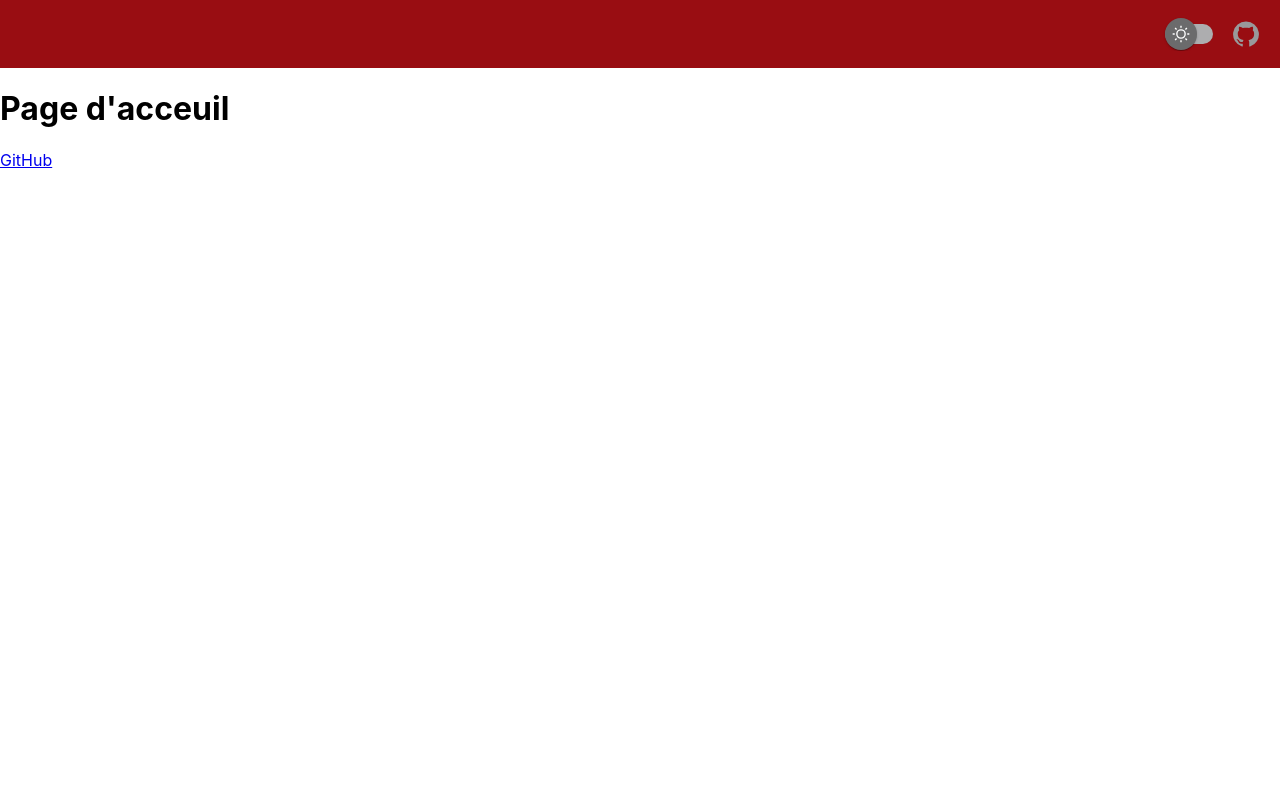
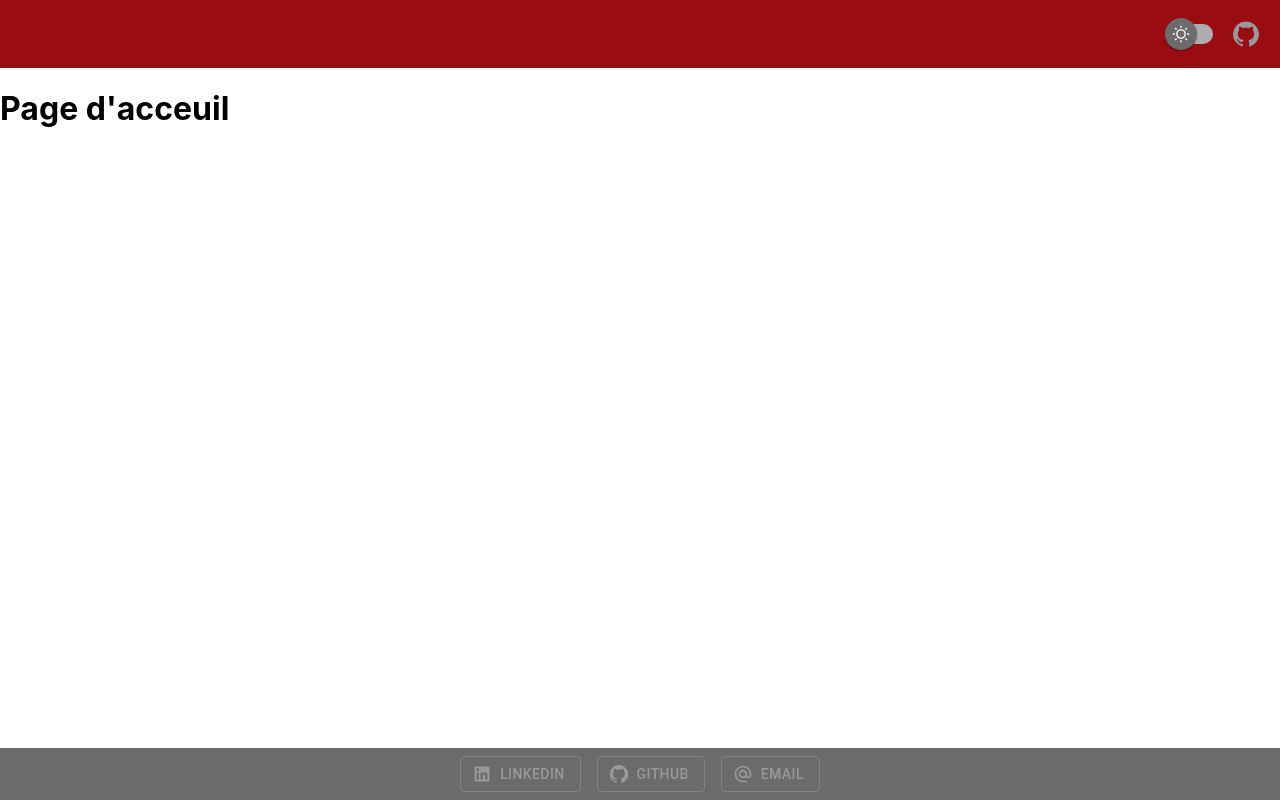
Before and after one commit to syukoGit/my-web-site, a React (Create React App) app: page / in a window 1280 px wide. Built offline with nearby package versions, Linux system fonts and the light colour scheme.

Commit message:
Add footer with links

```diff
--- a/src/components/Footer.tsx
+++ b/src/components/Footer.tsx
@@ -1,8 +1,47 @@
+import { AlternateEmail, GitHub, LinkedIn } from "@mui/icons-material";
+import { Box, Button, styled } from "@mui/material";
+
+const StyledBox = styled(Box)(({ theme }) => ({
+    display: "flex",
+    justifyContent: "center",
+    alignItems: "center",
+    padding: "0.5rem",
+    backgroundColor: theme.palette.secondary.dark,
+    position: "fixed",
+    left: 0,
+    bottom: 0,
+    right: 0,
+}));
+
+const StyledButton = styled(Button)(({ theme }) => ({
+    margin: "0 0.5rem",
+}));
+
 function Footer() {
     return (
-        <footer className="footer">
-            <a href="https://github.com/syukoGit">GitHub</a>
-        </footer>
+        <StyledBox>
+            <StyledButton
+                variant="outlined"
+                color="secondary"
+                startIcon={<LinkedIn fontSize='large'/>}
+                href="https://www.linkedin.com/in/antonin-lya%C3%ABt-997651182/">
+                LinkedIn
+            </StyledButton>
+            <StyledButton
+                variant="outlined"
+                color="secondary"
+                startIcon={<GitHub fontSize='large'/>}
+                href="https://github.com/syukoGit">
+                GitHub
+            </StyledButton>
+            <StyledButton
+                variant="outlined"
+                color="secondary"
+                startIcon={<AlternateEmail fontSize='large'/>}
+                href="mailto:contact@antonin.lyaet.com">
+                Email
+            </StyledButton>
+        </StyledBox>
     );
 }
 
```
